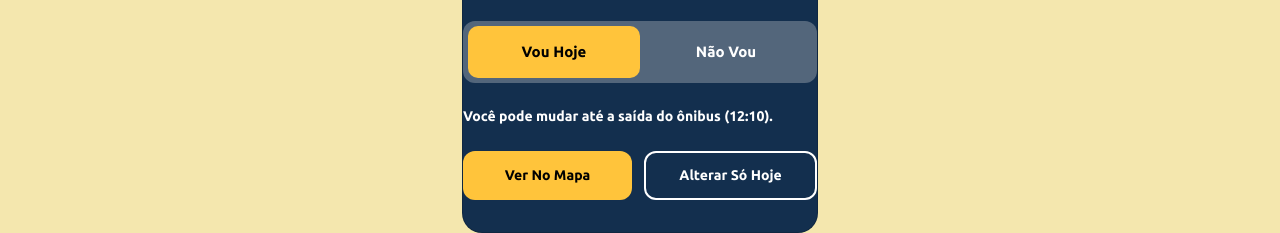
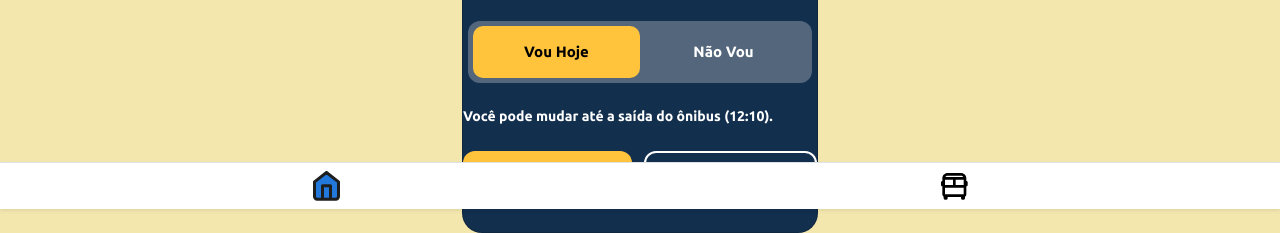
Before and after one commit to evandrolopes000777/JaPassou, a plain HTML site: page home.html in a window 1280 px wide. Shown: the part 591-824 px from the top of the page. Drawn offline with nearby package versions, Linux system fonts and the light colour scheme.

Commit message:
começei a fazer o footer

```diff
--- a/assets/css/home.css
+++ b/assets/css/home.css
@@ -99,6 +99,8 @@ h2{
   padding: 5px;
   border-radius: 12px;
   margin-bottom: 24px;
+  margin-left: 5px;
+  margin-right: 5px;
 }
 
 .seletor-presenca-custom input[type="radio"] {
--- a/home.html
+++ b/home.html
@@ -60,6 +60,29 @@
             integrity="sha384-FKyoEForCGlyvwx9Hj09JcYn3nv7wiPVlz7YYwJrWVcXK/BmnVDxM+D2scQbITxI"
             crossorigin="anonymous"></script>
     </main>
+
+    <footer>
+        <nav class="navbar fixed-bottom bg-white border-top shadow-sm pb-2 pt-2">
+            <div class="container-fluid d-flex justify-content-around">
+                <a href="home.html" class="text-decoration-none text-secondary d-flex flex-column align-items-center">
+                    <svg width="27" height="30" viewBox="0 0 27 30" fill="#2279DB" xmlns="http://www.w3.org/2000/svg">
+                        <path
+                            d="M9.5 28.1667V14.8333H17.5V28.1667M1.5 10.8333L13.5 1.5L25.5 10.8333V25.5C25.5 26.2072 25.219 26.8855 24.719 27.3856C24.2189 27.8857 23.5406 28.1667 22.8333 28.1667H4.16667C3.45942 28.1667 2.78115 27.8857 2.28105 27.3856C1.78095 26.8855 1.5 26.2072 1.5 25.5V10.8333Z"
+                            stroke-width="3" stroke-linecap="round" stroke-linejoin="round" stroke="#1E1E1E" />
+                    </svg>
+                </a>
+
+                <a href="home.html" class="text-decoration-none text-secondary d-flex flex-column align-items-center">
+                    <svg width="27" height="27" viewBox="0 0 27 27" fill="none" xmlns="http://www.w3.org/2000/svg">
+                        <path
+                            d="M25.3387 7.96667V5.33333C25.3387 2.392 22.9467 0 20.0053 0H6.672C3.73067 0 1.33867 2.392 1.33867 5.33333V7.99733L1.23733 8.00267C0.901068 8.02694 0.586481 8.1777 0.356903 8.4246C0.127324 8.67149 -0.000200482 8.99619 2.36583e-07 9.33333V12C2.36583e-07 12.3536 0.140476 12.6928 0.390524 12.9428C0.640573 13.1929 0.979712 13.3333 1.33333 13.3333H1.33867V21.3333C1.33867 22.3133 1.876 23.1627 2.66667 23.6267V25.3333C2.66667 25.687 2.80714 26.0261 3.05719 26.2761C3.30724 26.5262 3.64638 26.6667 4 26.6667H5.33333C5.68696 26.6667 6.02609 26.5262 6.27614 26.2761C6.52619 26.0261 6.66667 25.687 6.66667 25.3333V24H20V25.3333C20 25.687 20.1405 26.0261 20.3905 26.2761C20.6406 26.5262 20.9797 26.6667 21.3333 26.6667H22.6667C23.0203 26.6667 23.3594 26.5262 23.6095 26.2761C23.8595 26.0261 24 25.687 24 25.3333V23.632C24.4048 23.3995 24.7415 23.0649 24.9764 22.6615C25.2113 22.2581 25.3362 21.8001 25.3387 21.3333V13.3333C25.6923 13.3333 26.0314 13.1929 26.2815 12.9428C26.5315 12.6928 26.672 12.3536 26.672 12V9.416C26.6876 9.20906 26.6548 9.00133 26.576 8.80933C26.3053 8.16 25.7293 8.004 25.3387 7.96667ZM22.6747 21.3333H4.00533V14.6667H22.6733L22.6747 21.3333ZM12.0053 6.66667V12H4.00533V6.66667H12.0053ZM22.672 6.66667V12H14.672V6.66667H22.672ZM6.672 2.66667H20.0053C20.9867 2.66667 21.8387 3.20667 22.3013 4H4.376C4.83867 3.20667 5.69067 2.66667 6.672 2.66667Z"
+                            fill="black" />
+                    </svg>
+                </a>
+            </div>
+        </nav>
+    </footer>
+
 </body>
 
 </html>
```
